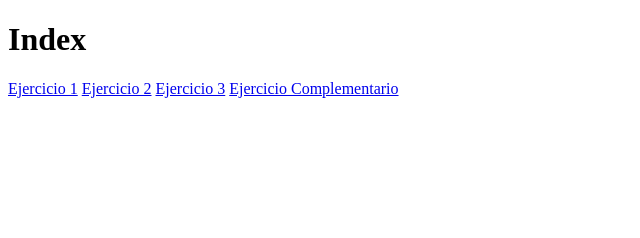
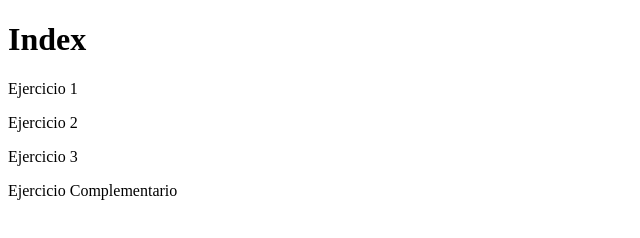
Before and after one commit to kmmelissat/20235722_Guia1, a plain HTML site: page index.html in a window 1280 px wide. Shown: the whole page, without its empty margins (0-640 px from the left). Drawn offline with Linux system fonts and the light colour scheme.

Commit message:
Update index.html

```diff
--- a/index.html
+++ b/index.html
@@ -7,9 +7,9 @@
 </head>
 <body>
     <h1>Index</h1>
-    <a href="estilos_embedados.html">Ejercicio 1</a>
-    <a href="ejemplo2.html">Ejercicio 2</a>
-    <a href="paises.html">Ejercicio 3</a>
-    <a href="avatar_thelastairbender.html">Ejercicio Complementario</a>
+    <p href="estilos_embedados.html">Ejercicio 1</p>
+    <p href="ejemplo2.html">Ejercicio 2</p>
+    <p href="paises.html">Ejercicio 3</p>
+    <p href="avatar_thelastairbender.html">Ejercicio Complementario</p>
 </body>
 </html>
```
